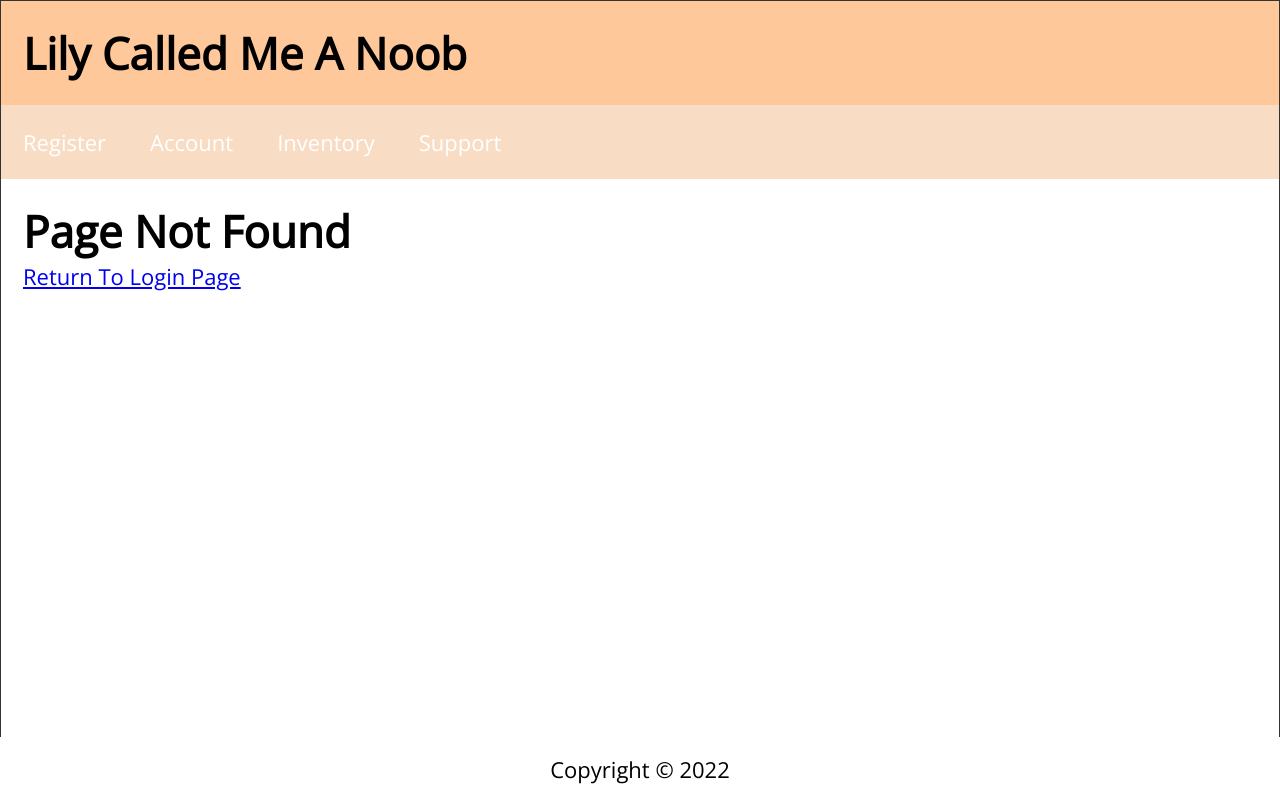
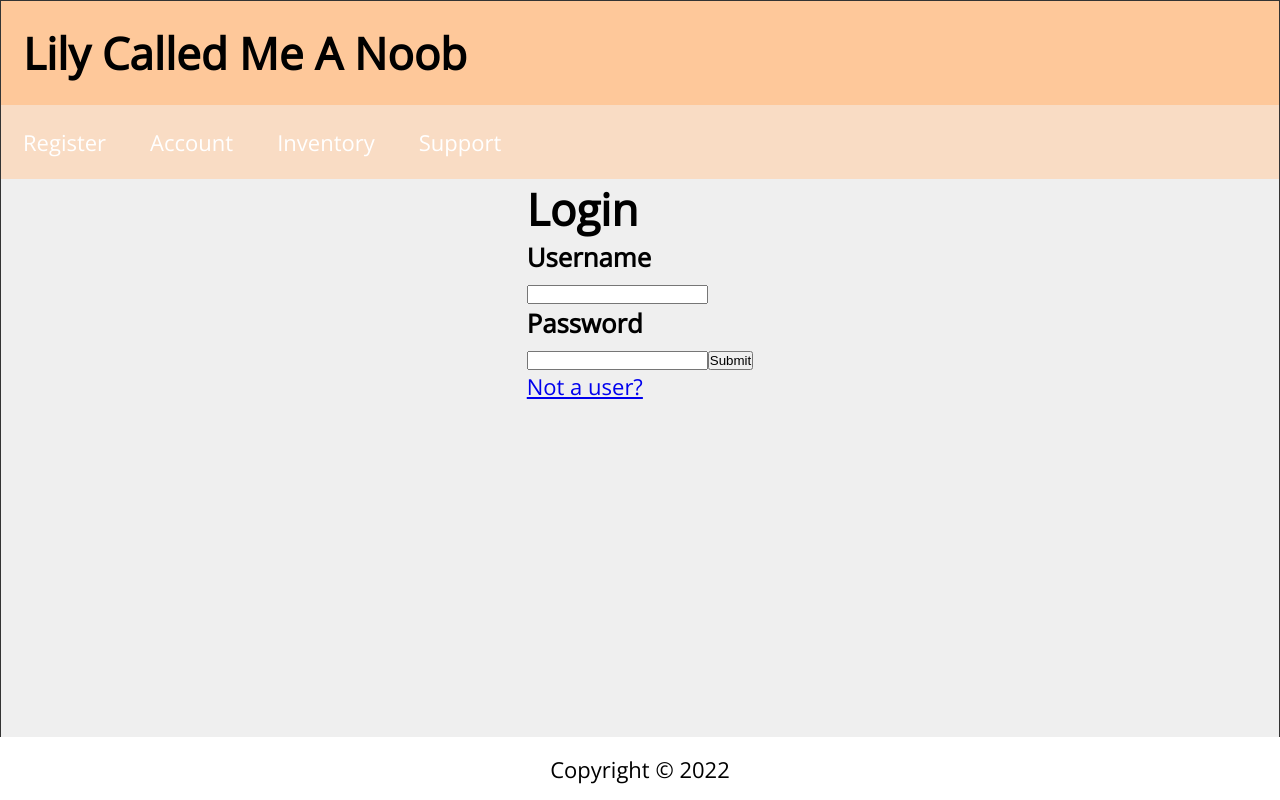
Before and after one commit to lilychieng/EE461L-SP22-Lab-Group, a React (Create React App) app in the folder Frontend/ee_461l_frontend/: page / in a window 1280 px wide. Before the commit this address had no page. Built offline with nearby package versions, Linux system fonts and the light colour scheme.

Commit message:
routed register

```diff
--- a/Frontend/ee_461l_frontend/package.json
+++ b/Frontend/ee_461l_frontend/package.json
@@ -6,15 +6,14 @@
     "@emotion/react": "^11.8.2",
     "@emotion/styled": "^11.8.1",
     "@mui/material": "^5.5.3",
-<<<<<<< HEAD
     "@mui/styled-engine-sc": "^5.5.2",
-=======
->>>>>>> 07433e66eb012045b9b777445120276f94a2a6ac
     "@testing-library/jest-dom": "^5.16.2",
     "@testing-library/react": "^12.1.3",
     "@testing-library/user-event": "^13.5.0",
+    "@types/react-router-dom": "^5.3.3",
     "apideck": "^0.1.1",
     "axios": "^0.26.1",
+    "history": "^5.3.0",
     "react": "^17.0.2",
     "react-dom": "^17.0.2",
     "react-native": "^0.67.4",
--- a/Frontend/ee_461l_frontend/src/App.js
+++ b/Frontend/ee_461l_frontend/src/App.js
@@ -17,13 +17,14 @@ function App() {
       <Header title="Lily Called Me A Noob" />
       <Nav />
       <Routes>
+        <Route path="/" element={<Register />}></Route>
         <Route path="/login" element={<Register />}></Route>
         <Route path="account" element={<Account title="Account" />}></Route>
         <Route
           path="inventory"
           element={<Inventory title="Inventory" />}
         ></Route>
-        <Route path="signup" element={<UserSignUp/>} />
+        <Route path="signup" element={<UserSignUp />} />
         <Route path="*" element={<Missing title="Page Not Found" />}></Route>
       </Routes>
       <Footer />
```
Also changed, not shown: 1 other file (tests, documents, lock files or other folders).
